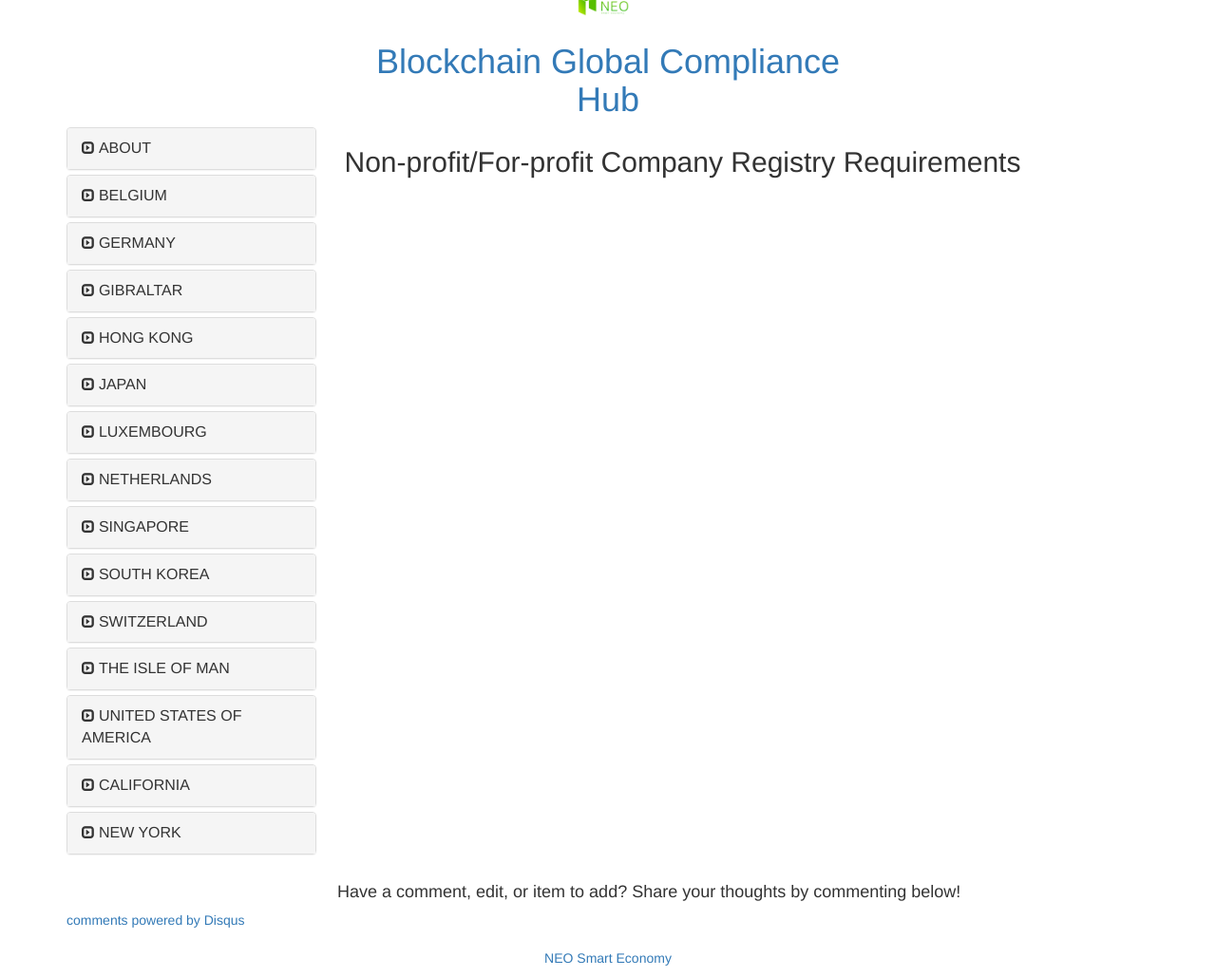
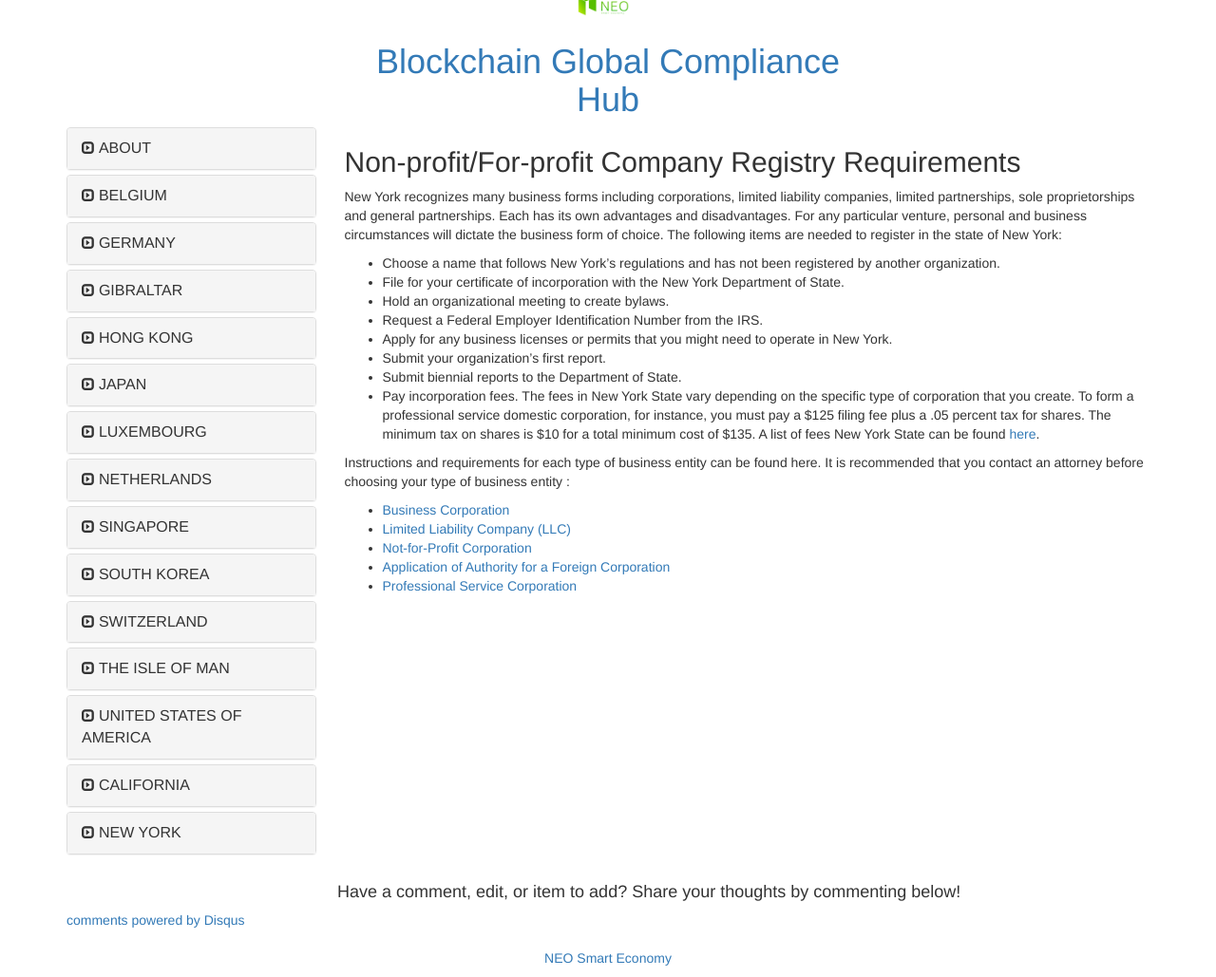
Before and after one commit to neo-project/global-blockchain-compliance-hub, a Jekyll site: the page built from _posts/New York/1111-11-01-new-york-registry-requirements.md, in a window 1280 px wide. Shown: the whole page at 95% size. Built offline with Jekyll 4.4.1, drawn with Linux system fonts in a browser that asks for light colours; nearby versions of some CDN libraries; comment, search, counter and statistics services are not loaded.

Commit message:
Update 1111-11-01-new-york-registry-requirements.md

```diff
--- a/_posts/New York/1111-11-01-new-york-registry-requirements.md
+++ b/_posts/New York/1111-11-01-new-york-registry-requirements.md
@@ -6,3 +6,20 @@ title: "Non-profit/For-profit Company Registry Requirements"
 category: new-york
 comments: true
 ---
+
+New York recognizes many business forms including corporations, limited liability companies, limited partnerships, sole proprietorships and general partnerships. Each has its own advantages and disadvantages. For any particular venture, personal and business circumstances will dictate the business form of choice. The following items are needed to register in the state of New York:
+- Choose a name that follows New York's regulations and has not been registered by another organization.
+- File for your certificate of incorporation with the New York Department of State.
+- Hold an organizational meeting to create bylaws.
+- Request a Federal Employer Identification Number from the IRS.
+- Apply for any business licenses or permits that you might need to operate in New York.
+- Submit your organization's first report.
+- Submit biennial reports to the Department of State.
+- Pay incorporation fees. The fees in New York State vary depending on the specific type of corporation that you create. To form a professional service domestic corporation, for instance, you must pay a $125 filing fee plus a .05 percent tax for shares. The minimum tax on shares is $10 for a total minimum cost of $135. A list of fees New York State can be found [here](https://www.dos.ny.gov/corps/fees_corp.html).
+
+Instructions and requirements for each type of business entity can be found here. It is recommended that you contact an attorney before choosing your type of business entity :
+- [Business Corporation](https://www.dos.ny.gov/corps/busguide.html)
+- [Limited Liability Company (LLC)](https://www.dos.ny.gov/corps/llccorp.html#artorg)
+- [Not-for-Profit Corporation](https://www.dos.ny.gov/corps/nfpcorp.html#certinc)
+- [Application of Authority for a Foreign Corporation](https://www.dos.ny.gov/corps/buscorp.html#appauth)
+- [Professional Service Corporation](https://www.dos.ny.gov/corps/buscorp.html#appauth)
```
